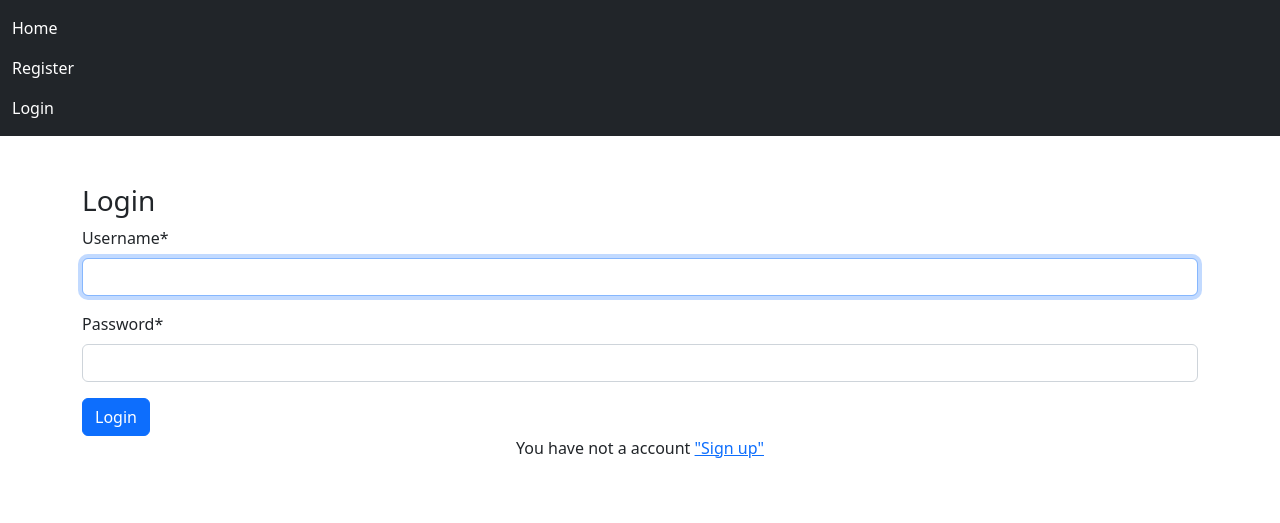
After one commit to BouyeSamuel/blogzer, a Django app: page /login in a window 1280 px wide. The commit adds this page. Shown: the top 523 px of the page. Run offline with Django 4.2, Linux system fonts and the light colour scheme; some libraries are stand-ins or nearby versions.

Commit message:
Login and display status message

```diff
--- a/blog/templates/blog/article_detail.html
+++ b/blog/templates/blog/article_detail.html
@@ -1,4 +1,5 @@
 {% extends 'blog/base.html' %}
+{% load crispy_forms_tags %}
 
 {% block content %}
     <h2>{{ object.title }}</h2>
@@ -7,7 +8,7 @@
 
     <h4 class="bt-5">Leave a comment</h4>
     <form>
-        {{form}}
+        {{form|crispy}}
         {% comment %} <div class="mb-3">
             <input type="text" name="title" class="form-control" placeholder="Your name"/>
         </div>
--- a/blog/templates/blog/base.html
+++ b/blog/templates/blog/base.html
@@ -17,10 +17,10 @@
                         <a class="nav-link active" aria-current="page" href="{% url "article_list" %}">Home</a>
                         {% if request.user.is_authenticated %}
                             <span class="nav-link">{{request.user.username}}</span>
-                            <a class="nav-link active" aria-current="page" href="#">Logout</a>
+                            <a class="nav-link active" aria-current="page" href="{% url "logout" %}">Logout</a>
                         {% else %}
                             <a class="nav-link active" aria-current="page" href="{% url "register" %}">Register</a>
-                        {% endif %}
+                            <a class="nav-link active" aria-current="page" href="{% url "login" %}">Login</a>                        {% endif %}
 
                     </div>
                   </div>
@@ -31,11 +31,18 @@
     <div id="container content">
         <div class="container-fluid">
 
+            {% block header %}
+                {% include 'blog/include/messages.html' %}
+            {% endblock header %}
+
             {% block content %}
             Content here...
 
             {% endblock %}
         </div>
     </div>
+
+    <script src="https://cdn.jsdelivr.net/npm/@popperjs/core@2.10.2/dist/umd/popper.min.js" integrity="sha384-7+zCNj/IqJ95wo16oMtfsKbZ9ccEh31eOz1HGyDuCQ6wgnyJNSYdrPa03rtR1zdB" crossorigin="anonymous"></script>
+<script src="https://cdn.jsdelivr.net/npm/bootstrap@5.1.3/dist/js/bootstrap.min.js" integrity="sha384-QJHtvGhmr9XOIpI6YVutG+2QOK9T+ZnN4kzFN1RtK3zEFEIsxhlmWl5/YESvpZ13" crossorigin="anonymous"></script>
 </body>
 </html>
--- /dev/null
+++ b/blog/templates/blog/include/messages.html
@@ -0,0 +1,9 @@
+{% if messages %}
+    {% for message in messages %}
+    <div class="container-fluid p-0 pt-5">
+    <div class="alert {{ message.tags }} alert-dismissible" role="alert" >
+        {{ message }}
+    </div>
+    </div>
+    {% endfor %}
+{% endif %}
--- /dev/null
+++ b/blog/templates/blog/login.html
@@ -0,0 +1,16 @@
+{% extends 'blog/base.html' %}
+{% load crispy_forms_tags %}
+
+
+{% block content %}
+    <div class="container py-5">
+        <h3>Login</h3>
+        <form method="POST">
+            {% csrf_token %}
+            {{ login_form|crispy }}
+            <button class="btn btn-primary" type="submit">Login</button>
+        </form>
+
+        <p class="text-center">You have not a account <a href="{% url "register" %}">"Sign up"</a></p>
+    </div>
+{% endblock content %}
--- a/blog/templates/blog/register.html
+++ b/blog/templates/blog/register.html
@@ -10,5 +10,7 @@
             {{ register_form|crispy }}
             <button class="btn btn-primary" type="submit">Register</button>
         </form>
+
+        <p class="text-center">You have already a account <a href="{% url "login" %}">"Sign in"</a></p>
     </div>
 {% endblock content %}
--- a/blog/views.py
+++ b/blog/views.py
@@ -1,9 +1,10 @@
 from django.shortcuts import render, redirect
 from django.views.generic import ListView, DetailView, FormView
 from .models import Article
-from django.contrib.auth import login
+from django.contrib.auth import login, authenticate, logout
 from .forms import NewUserForm
 from django.contrib import messages
+from django.contrib.auth.forms import AuthenticationForm
 
 def register_request(request):
     if request.method == "POST":
@@ -16,6 +17,31 @@ def register_request(request):
         messages.error(request, "Unsuccessful registration, cause invalid information")
     form = NewUserForm()
     return render(request, template_name='blog/register.html', context={"register_form":form})
+
+def login_request(request):
+    if request.method == "POST":
+        form = AuthenticationForm(request, data=request.POST)
+        if form.is_valid():
+            username = form.cleaned_data['username']
+            password = form.cleaned_data['password']
+
+            user = authenticate(username=username, password=password)
+            if user is not None:
+                login(request, user)
+                messages.success(request, f"You are logged now {username}")
+                return redirect("article_list")
+            else:
+                messages.error(request, "Invalid username or password")
+        else:
+            messages.error(request, "Invalid username or password re-enter")
+    form = AuthenticationForm()
+    return render(request, template_name="blog/login.html", context={"login_form": form})
+
+def logout_request(request):
+    logout(request)
+    messages.success(request, "Your are successful logout")
+    return redirect("article_list")
+
 class ArticleListView(ListView):
     model = Article
     template_name = 'blog/article_list.html'
--- a/blogzer/urls.py
+++ b/blogzer/urls.py
@@ -15,12 +15,14 @@ Including another URLconf
 """
 from django.contrib import admin
 from django.urls import path, include
-from blog.views import register_request
+from blog.views import register_request, login_request, logout_request
 
 
 urlpatterns = [
     path('admin/', admin.site.urls),
     path("articles", include("blog.urls")),
     path('register', register_request, name="register"),
+    path('login', login_request, name="login"),
+    path('logout', logout_request, name="logout"),
 
 ]
```
Also changed, not shown: blogzer/settings.py (+9 -0 lines), README.md.
